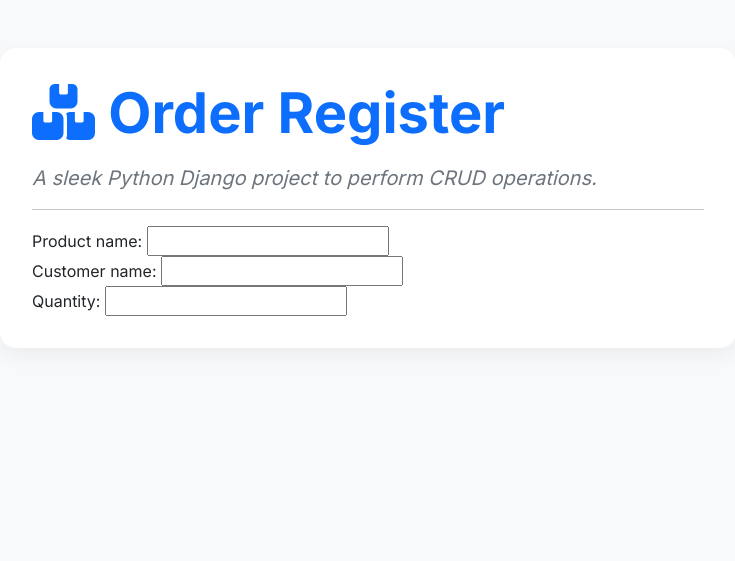
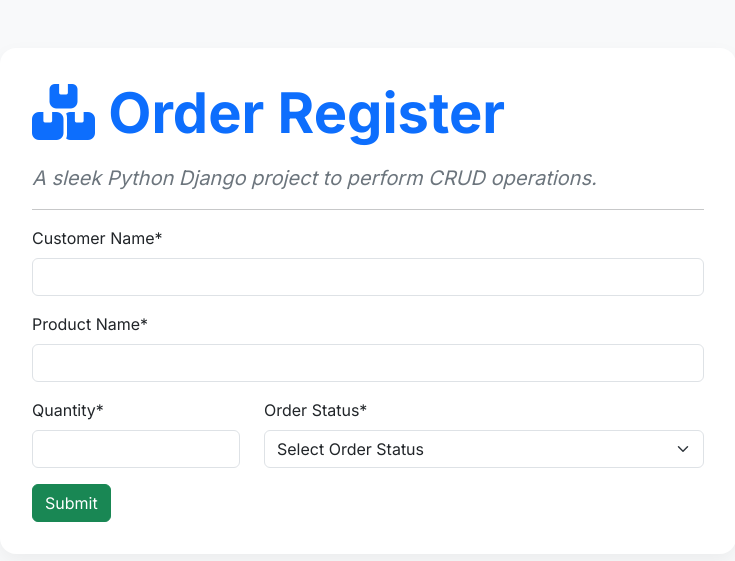
Before and after one commit to kushalmanshrestha789/ordex, a Django app: page /orders/ in a window 1280 px wide. Shown: the top 561 px of the page, without its empty margins (272-1007 px from the left). Run offline with Django 5.2, Linux system fonts and the light colour scheme; data that the repository does not hold is empty; some libraries are stand-ins or nearby versions.

Commit message:
Add order status functionality to the order registration system
- Updated OrderForm to include 'order_status' field with appropriate labels and attributes.
- Created Order_Status model to manage order statuses.
- Modified Order model to include a foreign key to Order_Status.
- Enhanced order_form.html to render the new order status field using crispy forms.
- Updated order_form view to handle form submission and save order status.
- Added migrations for the new Order_Status model and updated Order model.

```diff
--- a/order_register/forms.py
+++ b/order_register/forms.py
@@ -5,4 +5,15 @@
     class Meta:
         model = Order
         # fields = '__all__' # Adjust fields as necessary
-        fields = ( 'product_name','customer_name', 'quantity')
+        fields = ( 'product_name','customer_name', 'quantity','order_status')
+        labels = {
+            'product_name': 'Product Name',
+            'customer_name': 'Customer Name',
+            'quantity': 'Quantity',
+            'order_status': 'Order Status'}
+        # In futue, you should change this option to the status of the product
+    def __init__(self,*args, **kwargs):
+           super(OrderForm,self).__init__(*args, **kwargs)
+           self.fields['order_status'].empty_label = "Select Order Status"
+           self.fields['quantity'].widget.attrs.update({'min': '1','max':'1000'})
+        #    self.fields['quantity'].required = False # Adjust as necessary Use this if filling the quantity is not required
--- a/order_register/models.py
+++ b/order_register/models.py
@@ -1,15 +1,23 @@
 from django.db import models
 
 # Create your models here.
+class Order_Status(models.Model):
+    status = models.CharField(max_length=50)
+
+
+    def __str__(self):
+        return self.status
+
+
+
 class Order(models.Model):
     order_id = models.AutoField(primary_key=True)
     customer_name = models.CharField(max_length=100)
     product_name = models.CharField(max_length=100)
     quantity = models.PositiveIntegerField()
+    order_status = models.ForeignKey('Order_Status', on_delete=models.CASCADE, default=1)
     order_date = models.DateTimeField(auto_now_add=True)
 
-    def __str__(self):
-        return f"Order {self.order_id} - {self.customer_name} - {self.product_name}"
 
 class Customer(models.Model):
     customer_id = models.AutoField(primary_key=True)
--- /dev/null
+++ b/order_register/tempCodeRunnerFile.py
@@ -0,0 +1 @@
+status_id = models.AutoField(primary_key=True)
--- a/order_register/templates/order_register/order_form.html
+++ b/order_register/templates/order_register/order_form.html
@@ -1,101 +1,19 @@
 {% extends "order_register/base.html" %}
+{% load crispy_forms_tags %}
 
 {% block content %}
-<!-- <!DOCTYPE html>
-<html lang="en">
-<head>
-  <meta charset="UTF-8">
-  <title>Create Order - Ordex</title>
-  <style>
-    body {
-      font-family: Arial, sans-serif;
-      padding: 2rem;
-      background-color: #f9f9f9;
-    }
-
-    .container {
-      max-width: 600px;
-      margin: auto;
-      background: white;
-      padding: 2rem;
-      border-radius: 8px;
-      box-shadow: 0 0 10px rgba(0,0,0,0.1);
-    }
-
-    h2 {
-      color: #333;
-    }
-
-    form {
-      display: flex;
-      flex-direction: column;
-    }
-
-    label {
-      margin-top: 1rem;
-      font-weight: bold;
-    }
-
-    input, select {
-      padding: 0.5rem;
-      margin-top: 0.25rem;
-      border: 1px solid #ccc;
-      border-radius: 4px;
-    }
-
-    button {
-      margin-top: 1.5rem;
-      padding: 0.75rem;
-      background-color: #007bff;
-      color: white;
-      border: none;
-      border-radius: 4px;
-      cursor: pointer;
-    }
-
-    button:hover {
-      background-color: #0056b3;
-    }
-
-    a {
-      display: inline-block;
-      margin-top: 1rem;
-      text-decoration: none;
-      color: #007bff;
-    }
-
-    a:hover {
-      text-decoration: underline;
-    }
-  </style>
-</head>
-<body>
-  <div class="container">
-    <h2>Create a New Order</h2>
-
-    <form action="/orders/create/" method="post">
-      <label for="customer_name">Customer Name:</label>
-      <input type="text" id="customer_name" name="customer_name" required>
-
-      <label for="product">Product:</label>
-      <input type="text" id="product" name="product" required>
-
-      <label for="status">Status:</label>
-      <select id="status" name="status" required>
-        <option value="">-- Select Status --</option>
-        <option value="Pending">Pending</option>
-        <option value="Processing">Processing</option>
-        <option value="Shipped">Shipped</option>
-        <option value="Delivered">Delivered</option>
-      </select>
-
-      <button type="submit">Submit</button>
-    </form>
-
-    <a href="/">← Back to Home</a>
+<form action="" method="post" autocomplete="off">
+  {% csrf_token %}
+  {{ form.customer_name|as_crispy_field }}
+  {{ form.product_name|as_crispy_field }}
+  <div class="row">
+    <div class="col-md-4">
+          {{ form.quantity|as_crispy_field }}
+    </div>
+    <div class="col-md-8">
+         {{ form.order_status|as_crispy_field }}
+    </div>
   </div>
-</body>
-</html> -->
-{{form}}
-
+  <button::submit class="btn btn-success">Submit</button::submit>
+</form>
 {% endblock content %}
--- a/order_register/views.py
+++ b/order_register/views.py
@@ -1,4 +1,4 @@
-from django.shortcuts import render
+from django.shortcuts import render,redirect
 from .forms import OrderForm
 
 # Create your views here.
@@ -7,8 +7,13 @@
     return render(request, 'order_register/order_list.html')
 
 def order_form(request):
-    form = OrderForm()
-    return render(request, "order_register/order_form.html",{'form':form})
-
+     if request.method == "GET":
+          form = OrderForm()
+          return render(request, "order_register/order_form.html",{'form':form})
+     else:
+         form = OrderForm(request.POST)
+         if form.is_valid():
+          form.save()
+          return redirect('/orders/lists/')
 def order_delete(request):
     return
--- a/ordex/settings.py
+++ b/ordex/settings.py
@@ -38,7 +38,12 @@
     'django.contrib.messages',
     'django.contrib.staticfiles',
     'order_register',
+    'crispy_forms',
+    'crispy_bootstrap4',
+
 ]
+
+CRISPY_TEMPLATE_PACK = 'bootstrap4'
 
 MIDDLEWARE = [
     'django.middleware.security.SecurityMiddleware',
```
Also changed, not shown: order_register/migrations/0003_order_status_order_order_status.py (added).
